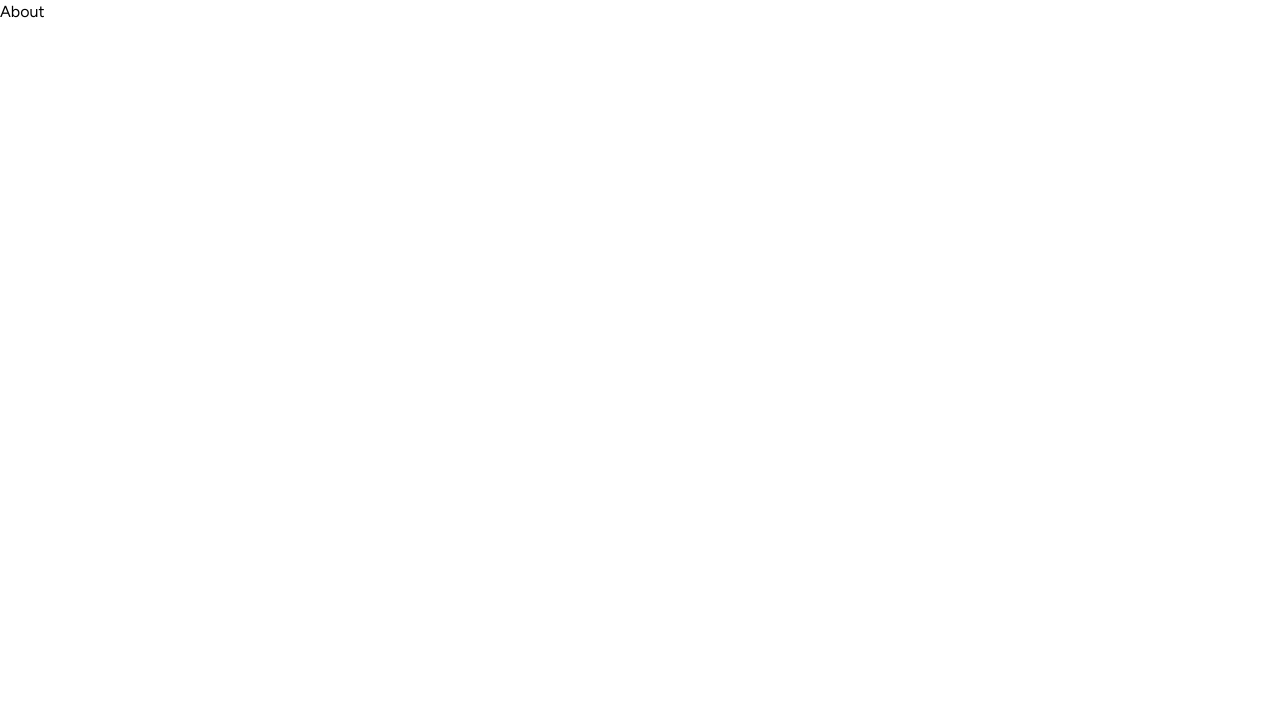
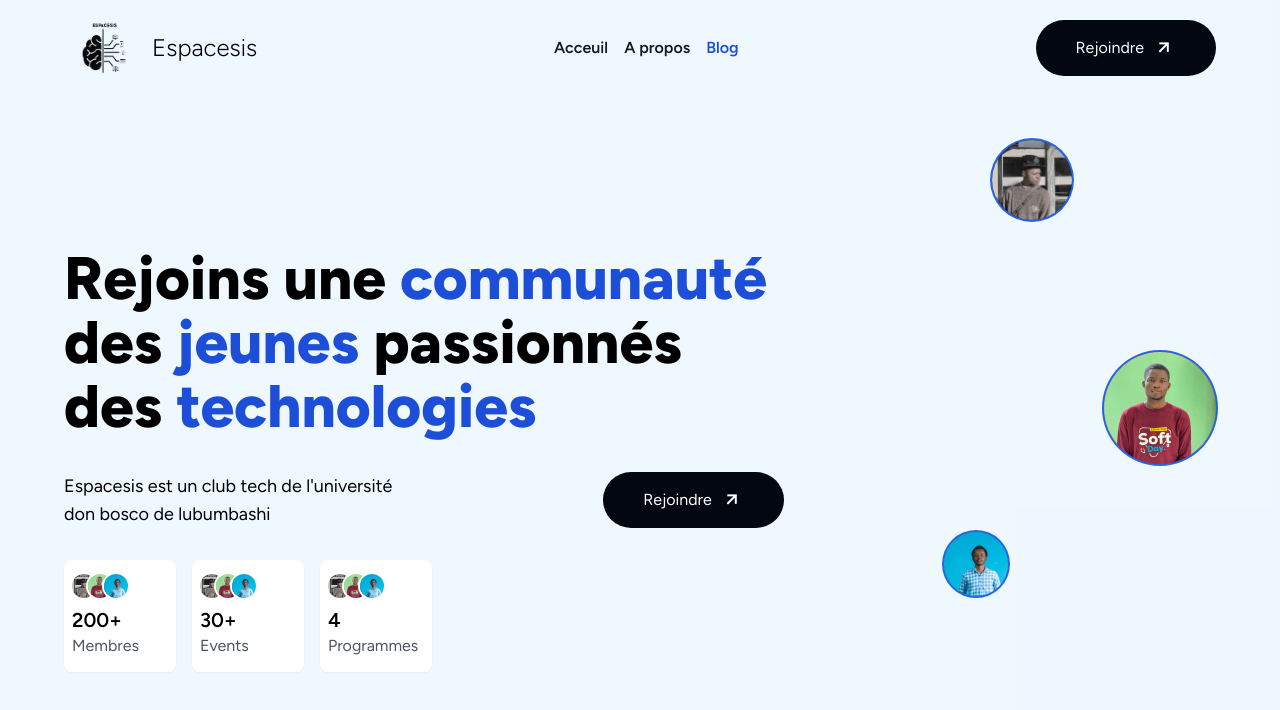
Before and after one commit to Likeur/espacesis, an Angular app: page /blog in a window 1280 px wide. Shown: the top 710 px of the page. Built offline with nearby package versions, Linux system fonts and the light colour scheme.

Commit message:
adding github  in partner

```diff
--- a/src/app/components/discoversection/discoversection.component.html
+++ b/src/app/components/discoversection/discoversection.component.html
@@ -30,7 +30,7 @@
                         Espacesis est une communauté tech crée à l'ecole superieur d'informatique salama (ESIS) en sigle , le but principal est de former des futures icônes de la tech au niveau de la ville et au niveau internationnal
                     </p>
                 </div>
-                <a href="" class="flex p-3 justify-between lg:justify-center items-center group gap-2 px-10 rounded-full bg-gray-950 text-white mt-4 lg:mt-0">
+                <a href="" class="flex p-3 justify-between lg:justify-center items-center group lg:mt-10 gap-2 px-10 rounded-full bg-gray-950 text-white mt-5">
                     <span>Nous Rejoindre</span>
                     <i class='bx bx-right-arrow-alt -rotate-45 group-hover:translate-x-2 duration-300 text-2xl'></i>
                 </a>
--- a/src/app/components/herosection/herosection.component.html
+++ b/src/app/components/herosection/herosection.component.html
@@ -1,5 +1,5 @@
 <section class="flex overflow-hidden justify-center p-4 lg:p-0">
-    <div class=" w-[95vw] lg:w-[90vw] lg:h-[90vh] relative flex flex-col-reverse lg:flex-row lg:items-center mb-8 lg:mb-16">
+    <div class=" w-[95vw] lg:w-[90vw] lg:h-[90vh] relative flex flex-col-reverse lg:flex-row lg:items-center mb-8 lg:mb-5 lg:mt-5">
         <div class="flex flex-col mt-5 lg:mt-0">
             <div class="text-3xl lg:text-6xl font-extrabold mt-5 lg:mt-0">
                 <div class="h-max overflow-hidden"><h2 class="herotext mb-1">Rejoins une <span class="text-blue-700">communauté</span></h2></div>
--- a/src/app/components/navbar/navbar.component.html
+++ b/src/app/components/navbar/navbar.component.html
@@ -1,4 +1,4 @@
-<nav class=" p-4 flex justify-center lg:p-0 lg:mt-2">
+<nav class=" p-4 flex justify-center relative lg:p-0 lg:top-2">
     <section class="w-full lg:w-[90vw] flex justify-between items-center">
         <div class="flex items-center lg:gap-2">
             <div class="h-20 w-20 ">
@@ -7,9 +7,9 @@
             <h3 class="text-2xl hidden lg:block font-light">Espacesis</h3>
         </div>
         <ul class="hidden lg:flex absolute lg:relative  flex-col lg:flex-row items-center text-gray-900 gap-4 font-semibold">
-            <li><a routerLink="../home" routerLinkActive="text-blue-700" class="block hover:text-blue-700 duration-300">Acceuil</a></li>
-            <li><a routerLink="../about" routerLinkActive="text-blue-700" class="block hover:text-blue-700 duration-300">A propos</a></li>
-            <li><a routerLink="../blog" routerLinkActive="text-blue-700" class="block hover:text-blue-700 duration-300">Blog</a></li>
+            <li><a routerLink="../home" routerLinkActive="text-blue-700" class="block hover:text-blue-700 duration-300 hover:cursor-pointer">Acceuil</a></li>
+            <li><a routerLink="../about" routerLinkActive="text-blue-700" class="block hover:text-blue-700 duration-300 hover:cursor-pointer">A propos</a></li>
+            <li><a routerLink="../blog" routerLinkActive="text-blue-700" class="block hover:text-blue-700 duration-300 hover:cursor-pointer">Blog</a></li>
 
         </ul>
         <a href="" class="hidden lg:flex p-3 items-center group gap-2 px-10 rounded-full bg-gray-950 text-white">
--- a/src/app/components/navbar/navbar.component.ts
+++ b/src/app/components/navbar/navbar.component.ts
@@ -6,8 +6,5 @@ import { RouterModule } from '@angular/router';
   standalone: true,
   imports: [RouterModule],
   templateUrl: './navbar.component.html',
-  styles: ``
 })
-export class NavbarComponent {
-
-}
+export class NavbarComponent {}
--- a/src/app/components/partnersection/partnersection.component.html
+++ b/src/app/components/partnersection/partnersection.component.html
@@ -11,12 +11,13 @@
             <div class="mt-6 lg:mt-16">
 
 
-                <div class="grid lg:grid-cols-4 grid-cols-2 mt-5 lg:mt-8">
+                <div class="grid lg:grid-cols-6 grid-cols-2 mt-5 lg:mt-8 lg:items-center">
                     <img src="../../../assets/images/auf.png" class="w-40" alt="">
                     <img src="../../../assets/images/gdg.jpg" class="w-40" alt="">
                     <img src="../../../assets/images/gdscudbl.png" class="w-40" alt="">
                     <img src="../../../assets/images/sora.png" class="w-40" alt="">
-                    <img src="../../../assets/images/mlsa.jpg.png" class="w-40" alt="">
+                    <img src="../../../assets/images/mlsa.jpg.png" class="w-28" alt="">
+                    <img src="../../../assets/images/github sp.png" class="w-32" alt="">
                 </div>
 
                 <div class="flex justify-center">
--- /dev/null
+++ b/src/app/pages/about/about.component.html
@@ -0,0 +1,6 @@
+<section>
+    <div class="bg-blue-300/15 relative z-10 h-max ">
+        <app-navbar/>
+        <app-herosection/>
+    </div>
+</section>
--- a/src/app/pages/about/about.component.ts
+++ b/src/app/pages/about/about.component.ts
@@ -1,16 +1,12 @@
 import { Component } from '@angular/core';
+import { NavbarComponent } from '../../components/navbar/navbar.component';
+import { HerosectionComponent } from '../../components/herosection/herosection.component';
 
 
 @Component({
   selector: 'app-about',
   standalone: true,
-  imports: [],
-  template: `
-    <main>
-      <h2>About</h2>
-    </main>
-  `,
+  imports: [NavbarComponent, HerosectionComponent],
+  templateUrl: 'about.component.html',
 })
-export default class AboutComponent {
-
-}
+export default class AboutComponent {}
--- a/src/app/pages/home/home.component.html
+++ b/src/app/pages/home/home.component.html
@@ -1,5 +1,5 @@
 <main class="relative">
-    <div class="absolute z-50 h-screen w-screen  justify-center flex items-center">
+    <div class="fixed home_text_wrapper z-50 h-screen w-screen  justify-center flex items-center">
         <div>
             <div class="text-white text-4xl lg:text-6xl font-bold">
                 <div  class="overflow-hidden"><h2 class="reveal_text  text-center opacity-0" >Apprendre</h2></div>
--- a/src/app/pages/home/home.component.ts
+++ b/src/app/pages/home/home.component.ts
@@ -48,7 +48,7 @@ export default class HomeComponent implements OnInit {
       stagger:{
         amount:1
       }
-    }).to('.reveal_text',{
+    }).to('.reveal_text, .home_text_wrapper',{
       opacity:0,
       y:40,
       display:"none"
```
Also changed, not shown: src/assets/images/github sp.png (added), src/assets/images/mlsa.jpg.png.
